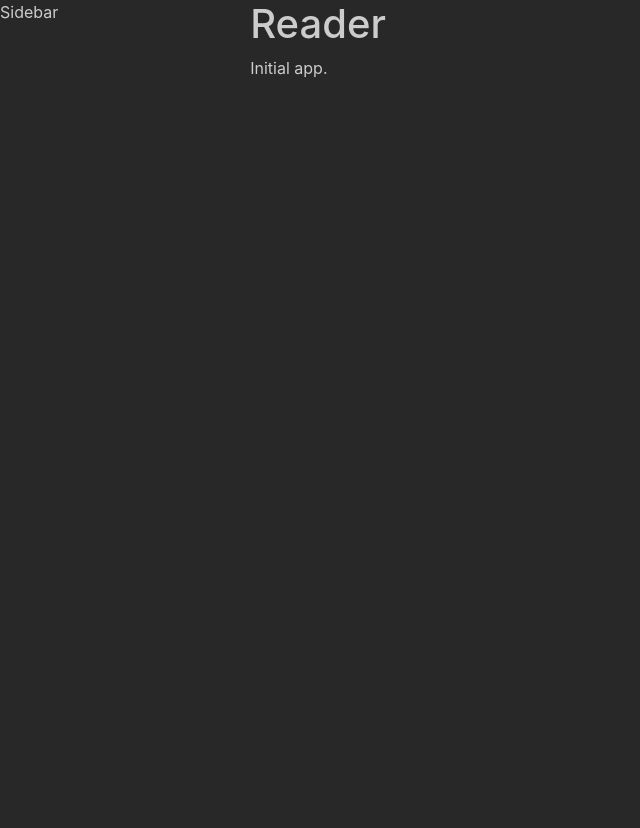
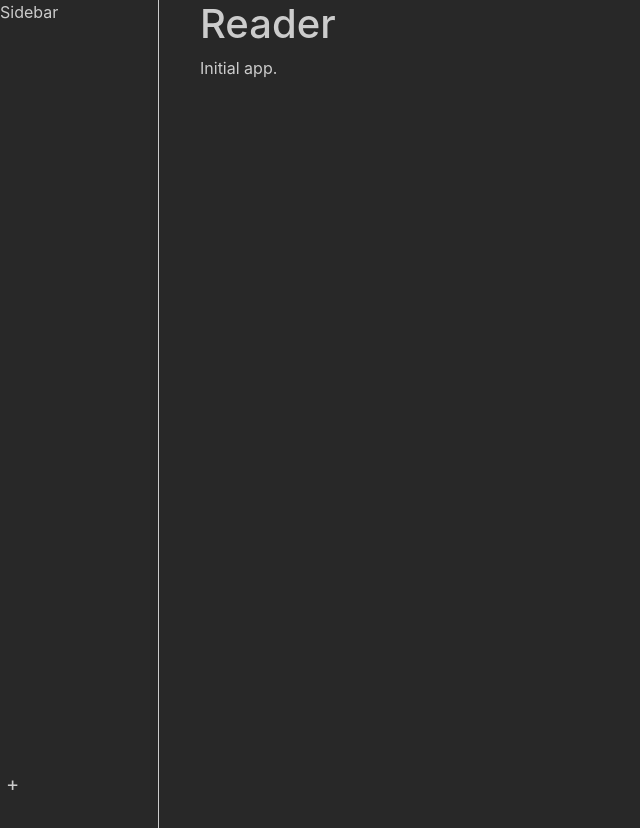
Before and after one commit to reykjalin/KSS, a website: page app/index.html in a window 1280 px wide. Shown: the top 828 px of the page, without its empty margins (0-640 px from the left). Drawn offline with nearby package versions, Linux system fonts and the light colour scheme.

Commit message:
Work on layout and GUI

```diff
--- /dev/null
+++ b/app/css/custom.css
@@ -0,0 +1,6 @@
+button {
+    background: none;
+    border: none;
+    color: #cccccc;
+    font-size: 20px;
+}
--- a/app/css/layout.css
+++ b/app/css/layout.css
@@ -1,8 +1,14 @@
 .sidebar {
     float: left;
-    padding: 0 15% 100% 0;
+    padding: 0 100px 100% 0;
+    border-right: 1px solid #cccccc;
+}
+
+.footer {
+    position: fixed;
+    bottom: 0;
 }
 
 .reader {
-    //float: right
+    padding: 0 0 0 200px;
 }
--- a/app/index.html
+++ b/app/index.html
@@ -7,11 +7,18 @@
 
     <link href="css/color.css" rel="stylesheet" type="text/css" />
     <link href="css/layout.css" rel="stylesheet" type="text/css" />
+    <link href="css/custom.css" rel="stylesheet" type="text/css" />
+
     <title>KSS - RSS Feed Reader</title>
   </head>
+
   <body>
     <div class="sidebar">
       Sidebar
+
+      <div class="footer" >
+        <button type="button" class="btn-add" >+</button>
+      </div>
     </div>
 
     <div class="reader">
@@ -19,4 +26,5 @@
       Initial app.
     </div>
   </body>
+
 </html>
```
